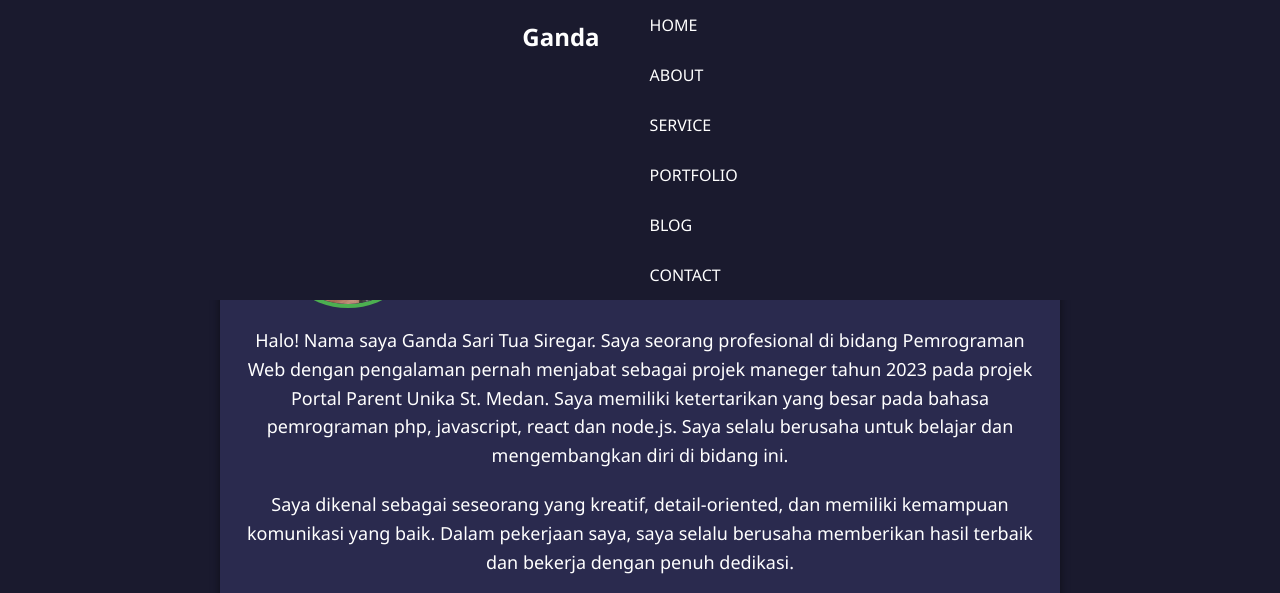
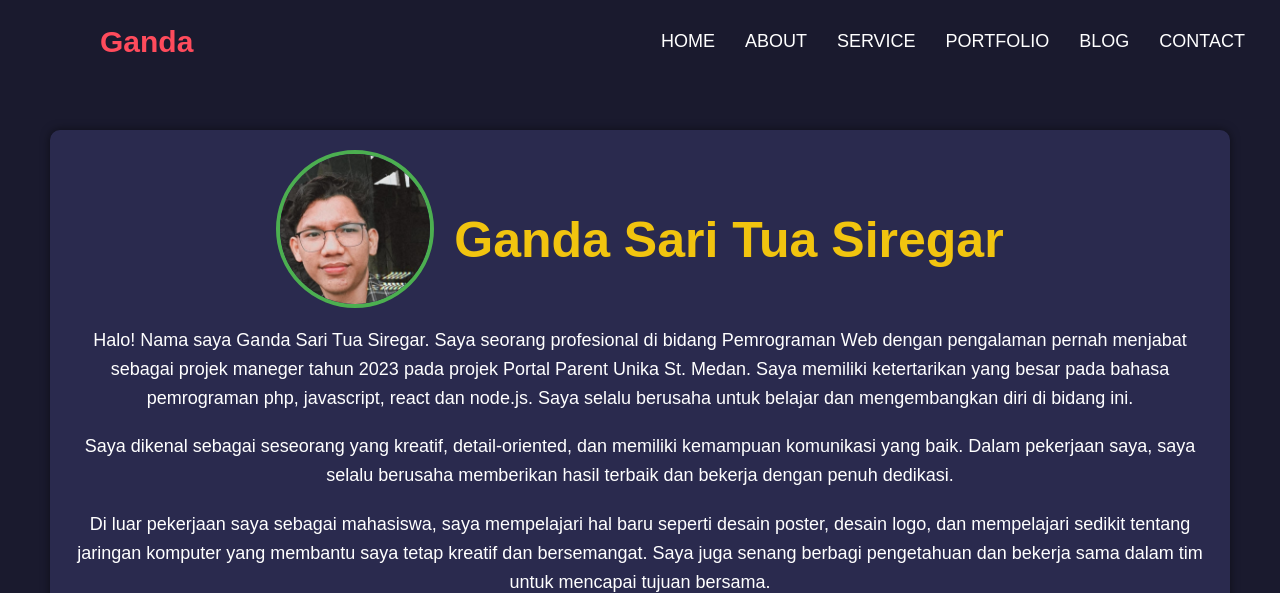
Before and after one commit to ganda012/Portofolio-Ganda-Sari-Tua-Siregar, a plain HTML site: page about.html in a window 1280 px wide. Shown: the top 593 px of the page. Drawn offline with Linux system fonts and the light colour scheme.

Commit message:
about.css

```diff
--- a/style/about.css
+++ b/style/about.css
@@ -1,13 +1,13 @@
 /* Styles for about.html */
 body {
     margin: 0;
-    font-family: 'Segoe UI', Tahoma, Geneva, Verdana, sans-serif;
+    font-family: Arial, sans-serif;
     background-color: #1a1a2e;
     color: #fff;
 }
 
 header {
-    background: #000;
+    background-color: #1a1a2e;
     position: fixed;
     width: 100%;
     top: 0;
@@ -19,25 +19,39 @@ header {
     margin: 0;
     padding: 0;
     display: flex;
-    justify-content: center;
-    background-color: #1a1a2e;
+    justify-content: space-between;
+    align-items: center;
 }
 
-.navbar ul li {
+.navbar ul .logo {
+    margin-right: auto;
+    padding-left: 100px;
+}
+
+.navbar ul .ganda {
+    font-size: 30px;
+    font-weight: bold;
+    color: #ff4b5c;
+}
+
+.nav-links {
+    display: flex;
+    margin-right: 20px;
+}
+
+.nav-links li {
     margin: 0 15px;
 }
 
-.navbar ul li a {
+.nav-links li a {
     text-decoration: none;
     color: #fff;
-    padding: 14px 20px;
-    display: block;
-    text-transform: uppercase;
-    transition: background 0.3s;
+    font-size: 18px;
+    transition: color 0.3s;
 }
 
-.navbar ul li a:hover {
-    background-color: #575fcf;
+.nav-links li a:hover {
+    color: #ff4b5c;
 }
 
 .about {
@@ -48,7 +62,7 @@ header {
 }
 
 .about .container {
-    max-width: 800px;
+    max-width: auto;
     margin: 0 auto;
     padding: 20px;
     background: #2a2a4e;
```
